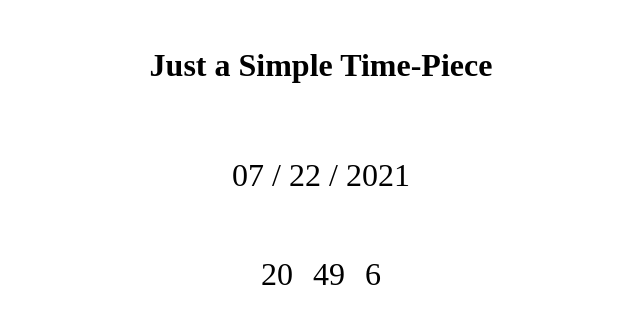
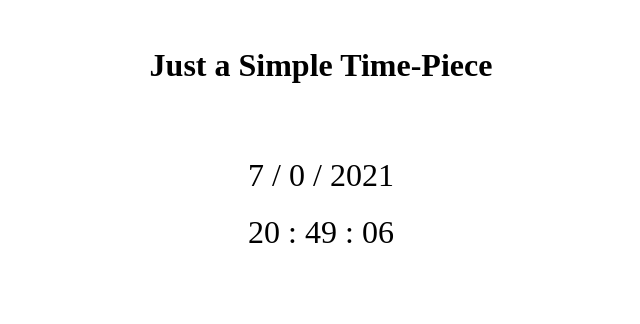
Before and after one commit to Trevorton27/kRodriguesClockApp, a plain HTML site: page index.html in a window 1280 px wide. Shown: the whole page, without its empty margins (319-959 px from the left). Drawn offline with Linux system fonts and the light colour scheme.

Commit message:
Doubel Digits added to time

```diff
--- a/clock.js
+++ b/clock.js
@@ -1,5 +1,25 @@
-const time = new Date();
+const date = new Date();
 
-document.getElementById("hours").innerHTML = time.getHours();
-document.getElementById("minutes").innerHTML = time.getMinutes();
-document.getElementById("seconds").innerHTML = time.getSeconds();
+let day = date.getDay()
+let month = date.getMonth()
+let year = date.getFullYear()
+
+document.getElementById("date").textContent = `${month} / ${day} / ${year}`
+
+let hours = date.getHours()
+let minutes = date.getMinutes()
+let seconds = date.getSeconds()
+
+if (seconds < 10) {
+    seconds = "0" + date.getSeconds();
+}
+
+if (minutes < 10) {
+    minutes = "0" + date.getMinutes();
+}
+
+// if (hours < 10) {
+//     hours = "0" + date.getHours();
+// }
+
+document.getElementById("time").textContent = `${hours} : ${minutes} : ${seconds}`
--- a/index.html
+++ b/index.html
@@ -26,40 +26,20 @@
 
             <!-- Date Grid Cell -->
 
-                <div class="date">
-
-                    <!-- Date cells Flexed horizontally -->
-                    <div id="month">
-                        07&#160;/
-                    </div>
-
-                    <div id="day">
-                        &#160;22&#160;/
-                    </div>
-
-                    <div id="year">
-                        &#160;2021
-                    </div>
+                <div id="date">
 
                 </div>
 
-                <div class="celldivider">
+            <!-- Spacing Grid Cell -->
+
+                <div id="celldivider">
+
                 </div>
 
-                <!-- Time cells Flexed horizontally -->
+            <!-- Time Grid Cell -->
 
-                <div class="time">
-                    <div id="hours">
-                        :
-                    </div>
+                <div id="time">
 
-                    <div id="minutes">
-                        :
-                    </div>
-
-                    <div id="seconds">
-
-                    </div>
                 </div>
         </div>
 
--- a/style.css
+++ b/style.css
@@ -47,56 +47,32 @@ body {
     grid-row-end: 3;
     grid-column-start: 2;
     grid-column-end: 3;
-    padding: 1em;
-    margin: 5px 0px 5px 0px;
+    padding: 2em;
+    margin: 15px 0px 15px 0px;
 }
 
-.date {
+#date {
     /* border-color: black;
     border-style: dashed; */
     grid-row-start: 1;
     grid-row-end: 2;
     grid-column-start: 2;
     grid-column-end: 3;
+    padding: 10px 0px 10px 0px;
+    font-size: 2em;
+    text-align: center;
 }
 
-.time {
+#time {
     /* border-color: black;
     border-style: dashed; */
     grid-row-start: 3;
     grid-row-end: 4;
     grid-column-start: 2;
     grid-column-end: 3;
+    padding: 10px 0px 10px 0px;
+    font-size: 2em;
+    text-align: center;
 }
 
 /* Content Styling */
-
-.date {
-    /* border-color: black;
-    border-style: dashed; */
-    display: flex;
-    justify-content: center;
-    padding: 10px 0px 10px 0px;
-    font-size: 2em;
-}
-
-.time {
-    /* border-color: black;
-    border-style: dashed; */
-    display: flex;
-    justify-content: center;
-    padding: 10px 0px 10px 0px;
-    font-size: 2em;
-}
-
-#hours {
-    margin: 0px 10px 0px 0px;
-}
-
-#minutes {
-    margin: 0px 10px 0px 10px;
-}
-
-#seconds {
-    margin: 0px 0px 0px 10px;
-}
```
Also changed, not shown: Outline of HTML format.txt.
